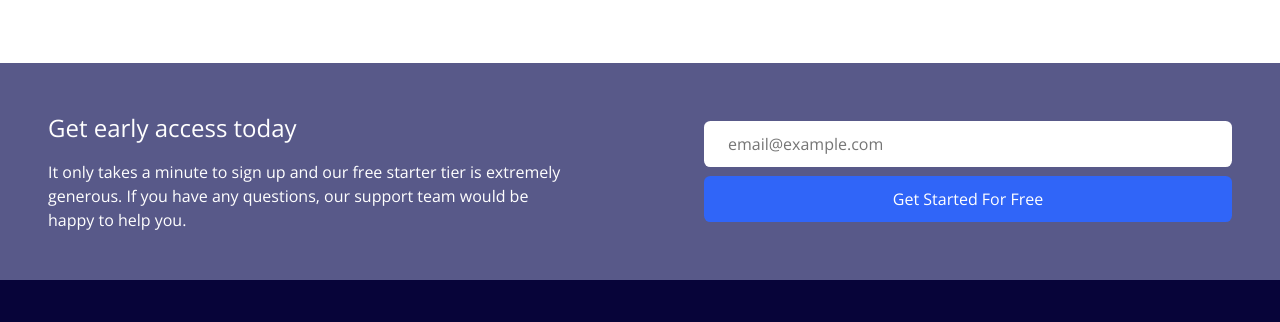
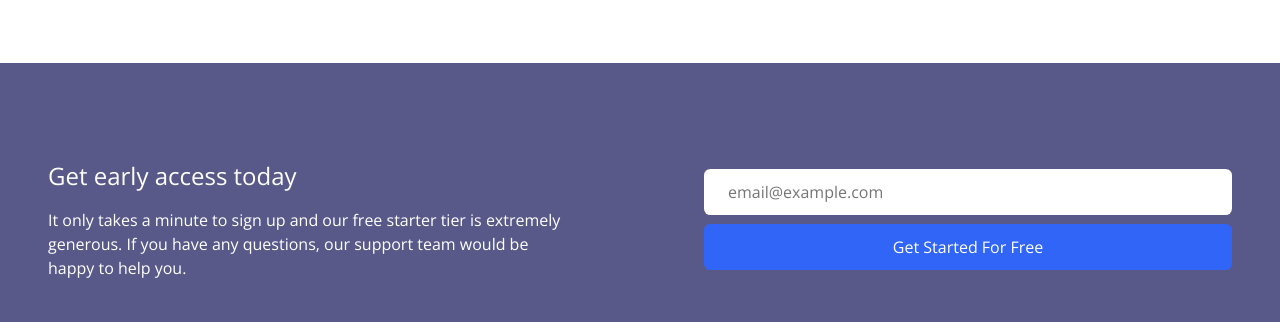
Before and after one commit to SebastianLaka/flyo-landing-page, a plain HTML site: page index.html in a window 1280 px wide. Shown: the part 1330-1652 px from the top of the page. Drawn offline with nearby package versions, Linux system fonts and the light colour scheme.

```diff
--- a/sass/_desktop.scss
+++ b/sass/_desktop.scss
@@ -64,6 +64,7 @@
         grid-template-columns: repeat(2, 1fr);
         align-items: center;
         gap: 8em;
+        padding: 3em 0;
         .newsletter-area {
           grid-column: 0/1;
           grid-row: 1/2;
```
Also changed, not shown: css/style.css, 1 other file.
